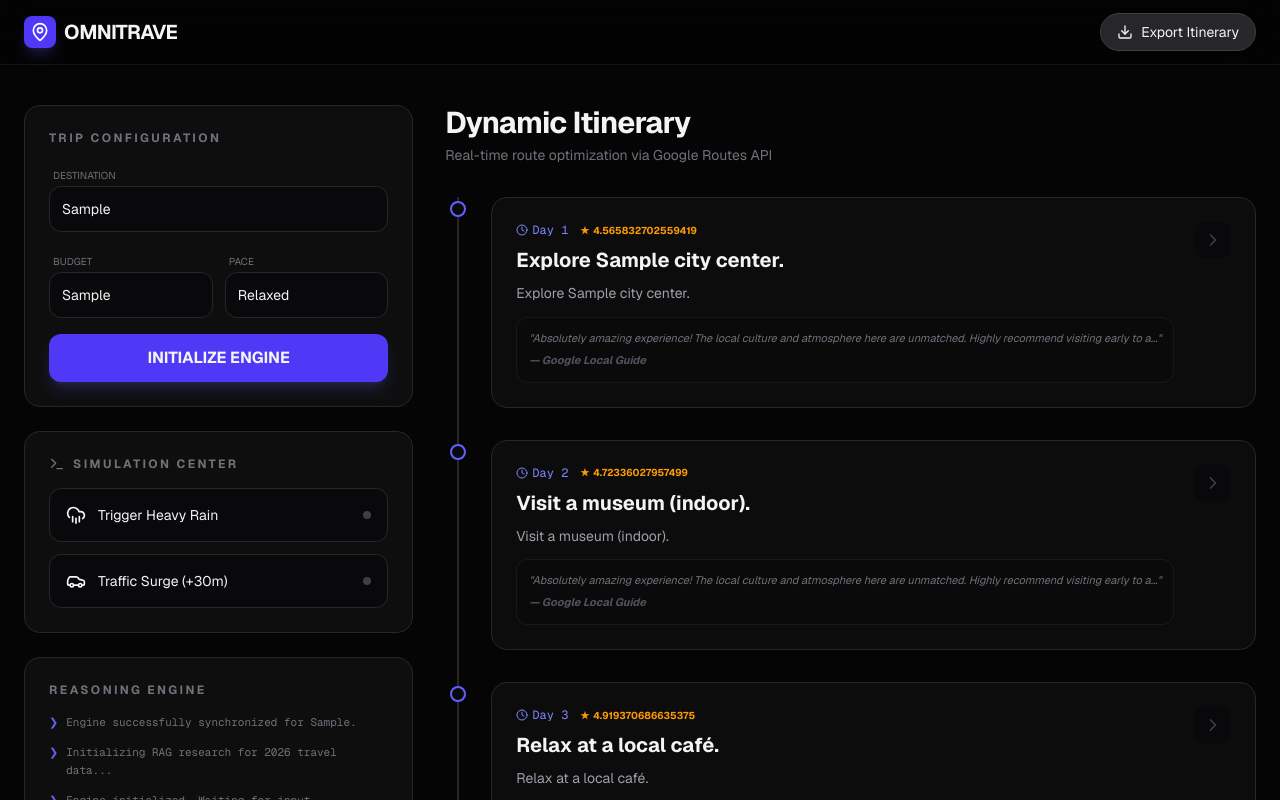
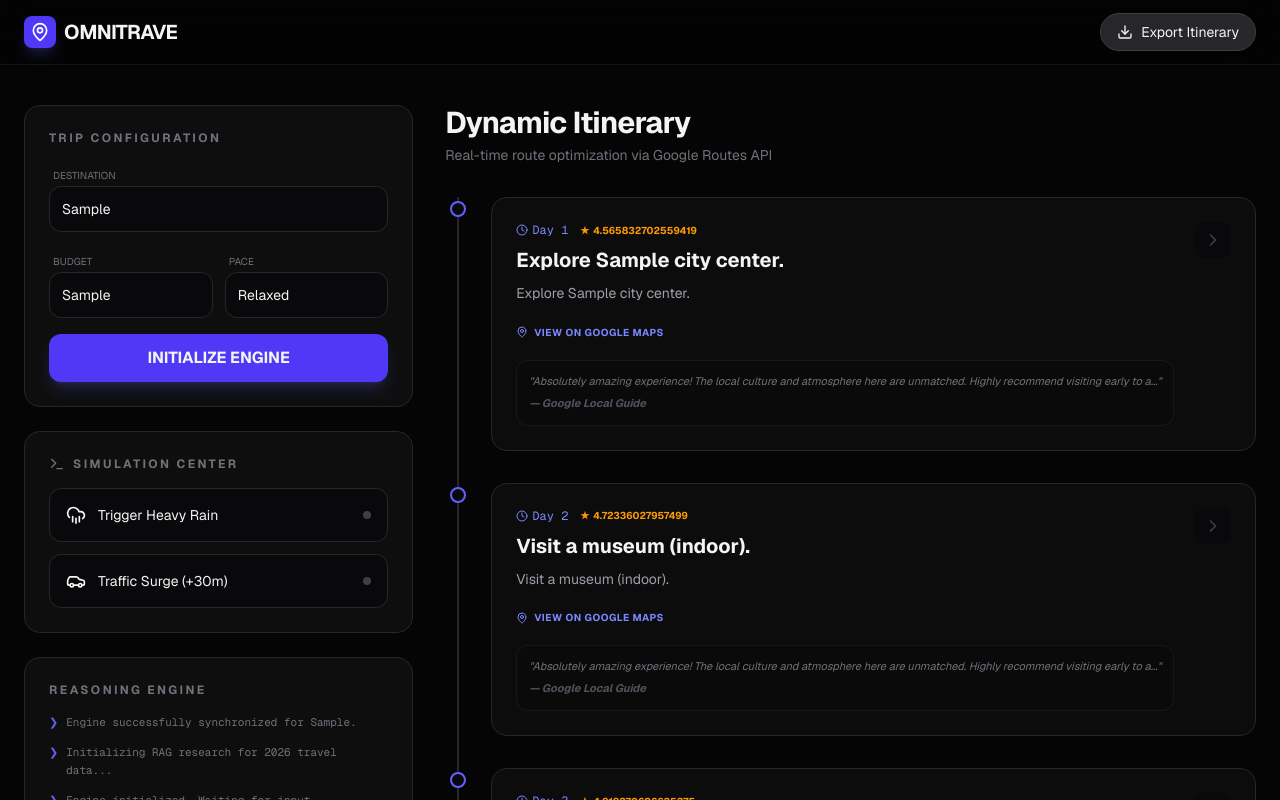
Before and after one commit to SpvDedipya/trailproj1, a Next.js app: page / in a window 1280 px wide. Both pictures are taken after typing "Sample", "Sample" into the empty fields and a click on the button "INITIALIZE ENGINE". Shown: the top 800 px of the page. Built offline with nearby package versions, Linux system fonts and the light colour scheme; no server answers.

Commit message:
feat: add direct Google Maps navigation links

```diff
--- a/src/app/page.tsx
+++ b/src/app/page.tsx
@@ -56,7 +56,8 @@ export default function OmniTraveDashboard() {
         isIndoor: a.isIndoor || i % 2 === 0,
         coordinates: a.coordinates || { lat: 0, lng: 0 },
         rating: 4.5 + (Math.random() * 0.5),
-        topReview: "Absolutely amazing experience! The local culture and atmosphere here are unmatched. Highly recommend visiting early to avoid the crowds."
+        topReview: "Absolutely amazing experience! The local culture and atmosphere here are unmatched. Highly recommend visiting early to avoid the crowds.",
+        googleMapsUrl: `https://www.google.com/maps/search/?api=1&query=${encodeURIComponent(a.title || a.description.split(' - ')[0])}`
       }));
 
       setItinerary(activities);
@@ -279,6 +280,17 @@ export default function OmniTraveDashboard() {
                           <h3 className="text-xl font-bold">{activity.title}</h3>
                           <p className="text-sm text-zinc-400 leading-relaxed">{activity.description}</p>
 
+                          {activity.googleMapsUrl && (
+                            <a
+                              href={activity.googleMapsUrl}
+                              target="_blank"
+                              rel="noopener noreferrer"
+                              className="inline-flex items-center gap-1.5 mt-3 text-[10px] font-bold text-indigo-400 hover:text-indigo-300 transition uppercase tracking-wider"
+                            >
+                              <MapPin className="w-3 h-3" /> View on Google Maps
+                            </a>
+                          )}
+
                           {activity.topReview && (
                             <div className="mt-3 p-3 bg-zinc-950/50 rounded-xl border border-zinc-800/50 italic text-[11px] text-zinc-500 leading-relaxed">
                               "{activity.topReview.substring(0, 120)}..."
--- a/src/services/google-services.ts
+++ b/src/services/google-services.ts
@@ -14,7 +14,7 @@ export class GoogleMapsService {
         headers: {
           'Content-Type': 'application/json',
           'X-Goog-Api-Key': this.API_KEY,
-          'X-Goog-FieldMask': 'places.id,places.displayName,places.rating,places.reviews,places.userRatingCount'
+          'X-Goog-FieldMask': 'places.id,places.displayName,places.rating,places.reviews,places.googleMapsUri'
         },
         body: JSON.stringify({ textQuery: query })
       });
--- a/src/store/useTripStore.ts
+++ b/src/store/useTripStore.ts
@@ -10,6 +10,7 @@ export interface Activity {
   coordinates: { lat: number; lng: number };
   rating?: number;
   topReview?: string;
+  googleMapsUrl?: string;
 }
 
 interface TripState {
```
